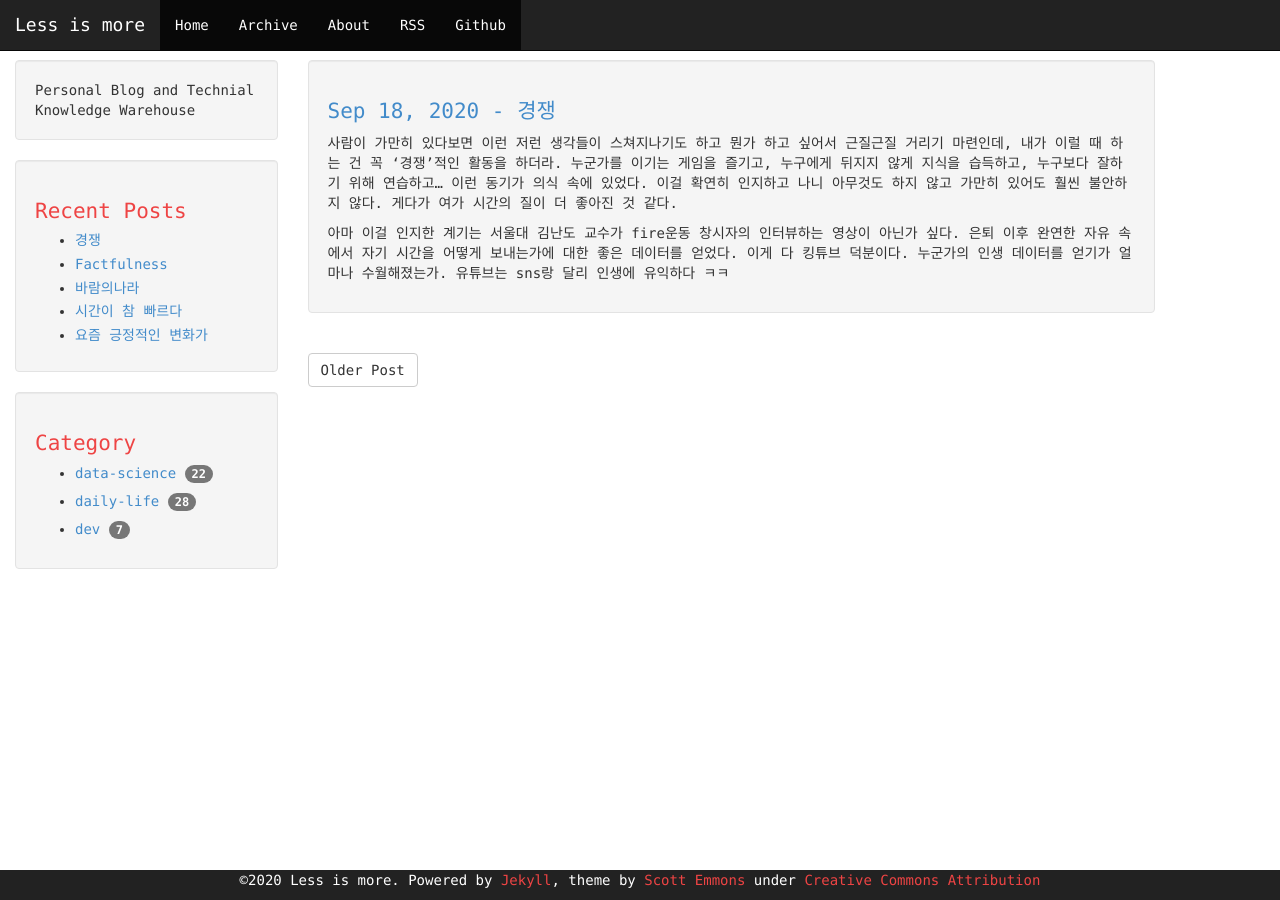
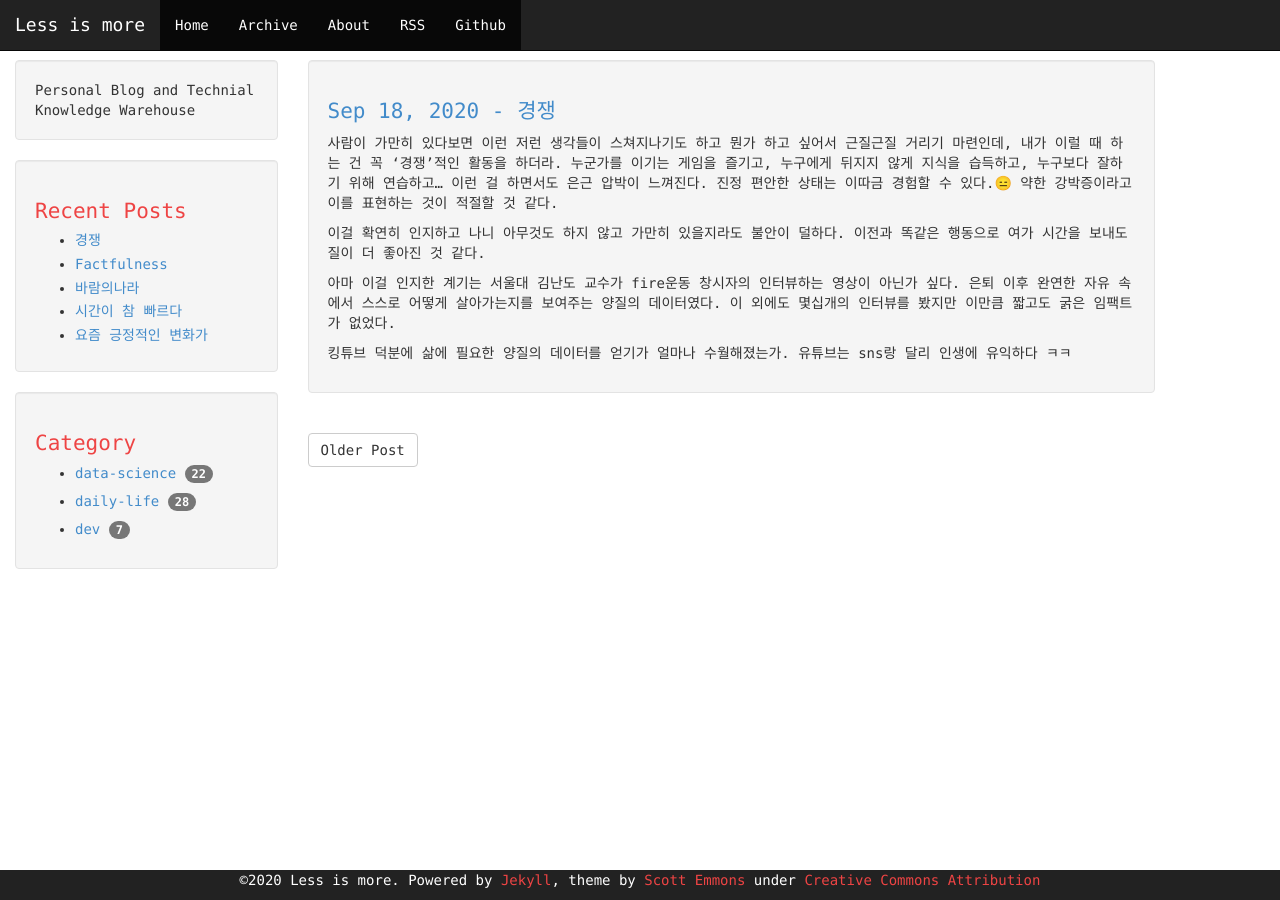
Before and after one commit to 11wi/11wi.github.io, a Jekyll site: the page built from _posts/2020-09-18-경쟁.md, in a window 1280 px wide. Built offline with Jekyll 4.4.1, drawn with Linux system fonts in a browser that asks for light colours; some web fonts are replaced.

Commit message:
Update 2020-09-18-경쟁.md

```diff
--- a/_posts/2020-09-18-경쟁.md
+++ b/_posts/2020-09-18-경쟁.md
@@ -2,7 +2,10 @@
 published: true
 ---
 
-사람이 가만히 있다보면 이런 저런 생각들이 스쳐지나기도 하고 뭔가 하고 싶어서 근질근질 거리기 마련인데, 내가 이럴 때 하는 건 꼭 '경쟁'적인 활동을 하더라.
-누군가를 이기는 게임을 즐기고, 누구에게 뒤지지 않게 지식을 습득하고, 누구보다 잘하기 위해 연습하고... 이런 동기가 의식 속에 있었다. 이걸 확연히 인지하고 나니 아무것도 하지 않고 가만히 있어도 훨씬 불안하지 않다. 게다가 여가 시간의 질이 더 좋아진 것 같다.
+사람이 가만히 있다보면 이런 저런 생각들이 스쳐지나기도 하고 뭔가 하고 싶어서 근질근질 거리기 마련인데, 내가 이럴 때 하는 건 꼭 '경쟁'적인 활동을 하더라. 누군가를 이기는 게임을 즐기고, 누구에게 뒤지지 않게 지식을 습득하고, 누구보다 잘하기 위해 연습하고... 이런 걸 하면서도 은근 압박이 느껴진다. 진정 편안한 상태는 이따금 경험할 수 있다.😑 약한 강박증이라고 이를 표현하는 것이 적절할 것 같다.
 
-아마 이걸 인지한 계기는 서울대 김난도 교수가 fire운동 창시자의 인터뷰하는 영상이 아닌가 싶다. 은퇴 이후 완연한 자유 속에서 자기 시간을 어떻게 보내는가에 대한 좋은 데이터를 얻었다. 이게 다 킹튜브 덕분이다. 누군가의 인생 데이터를 얻기가 얼마나 수월해졌는가. 유튜브는 sns랑 달리 인생에 유익하다 ㅋㅋ
+이걸 확연히 인지하고 나니 아무것도 하지 않고 가만히 있을지라도 불안이 덜하다. 이전과 똑같은 행동으로 여가 시간을 보내도 질이 더 좋아진 것 같다.
+
+아마 이걸 인지한 계기는 서울대 김난도 교수가 fire운동 창시자의 인터뷰하는 영상이 아닌가 싶다. 은퇴 이후 완연한 자유 속에서 스스로 어떻게 살아가는지를 보여주는 양질의 데이터였다. 이 외에도 몇십개의 인터뷰를 봤지만 이만큼 짧고도 굵은 임팩트가 없었다.
+
+킹튜브 덕분에 삶에 필요한 양질의 데이터를 얻기가 얼마나 수월해졌는가. 유튜브는 sns랑 달리 인생에 유익하다 ㅋㅋ
```
